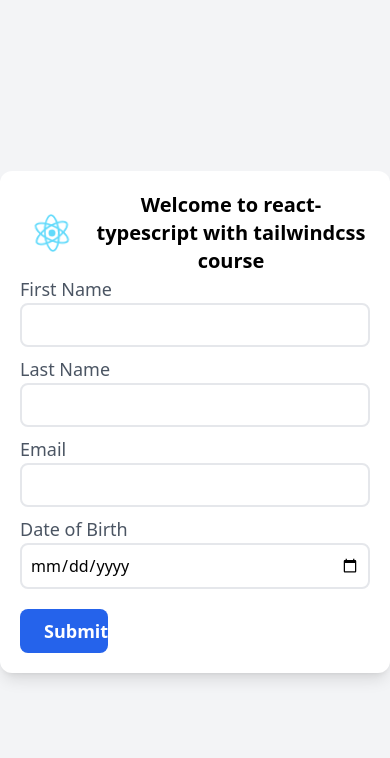
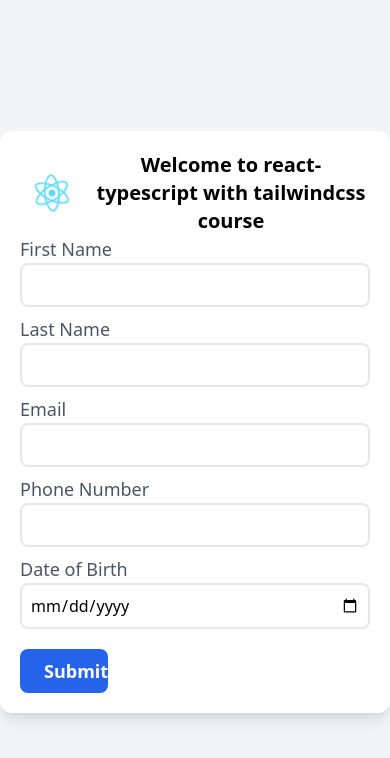
Before and after one commit to Ankur-9598/WD301_Level_1, a React (Create React App) app: page / in a window 390 px wide. Shown: the top 758 px of the page. Built offline with nearby package versions, Linux system fonts and the light colour scheme.

Commit message:
added phone number field in form

```diff
--- a/src/App.tsx
+++ b/src/App.tsx
@@ -7,7 +7,8 @@ const formFields = [
     { id: 1, label: "First Name", type: "text"},
     { id: 2, label: "Last Name", type: "text"},
     { id: 3, label: "Email", type: "email"},
-    { id: 4, label: "Date of Birth", type: "date"}
+    { id: 4, label: "Phone Number", type: "tel"},
+    { id: 5, label: "Date of Birth", type: "date"}
 ]
 
 function App() {
```
